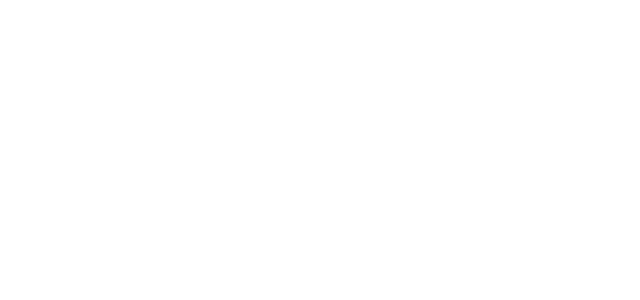
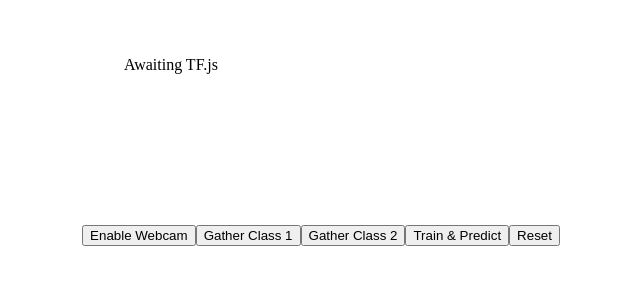
Before and after one commit to sahilmob/tensorflow-js-transfer-learning, a React (Vite) app: page / in a window 1280 px wide. Shown: the top 300 px of the page, without its empty margins (469-1109 px from the left). Built offline with nearby package versions, Linux system fonts and the light colour scheme.

Commit message:
create basic markup

```diff
--- a/src/App.tsx
+++ b/src/App.tsx
@@ -2,7 +2,17 @@
 import "./App.css";
 
 function App() {
-  return <></>;
+  return (
+    <>
+      <p>Awaiting TF.js</p>
+      <video autoPlay />
+      <button>Enable Webcam</button>
+      <button data-hot="0">Gather Class 1</button>
+      <button data-hot="1">Gather Class 2</button>
+      <button>Train & Predict</button>
+      <button>Reset</button>
+    </>
+  );
 }
 
 export default App;
```
